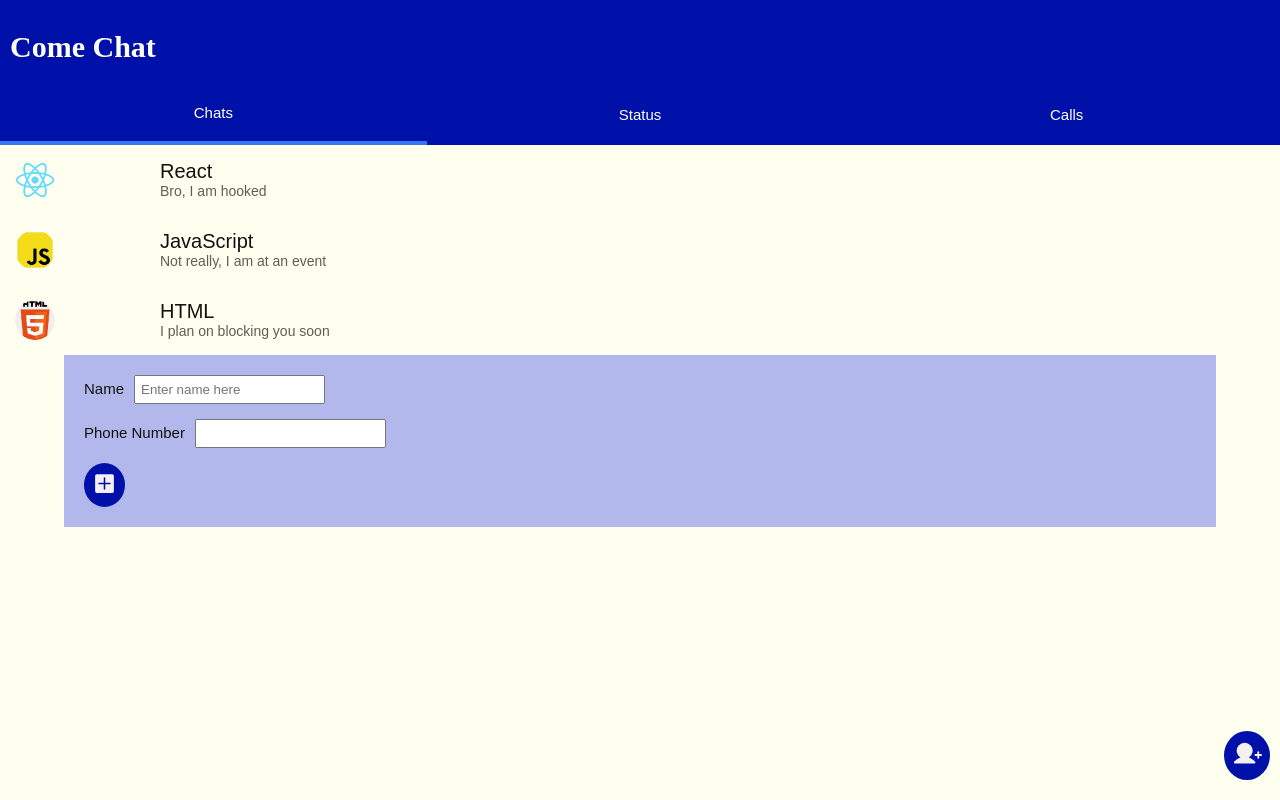
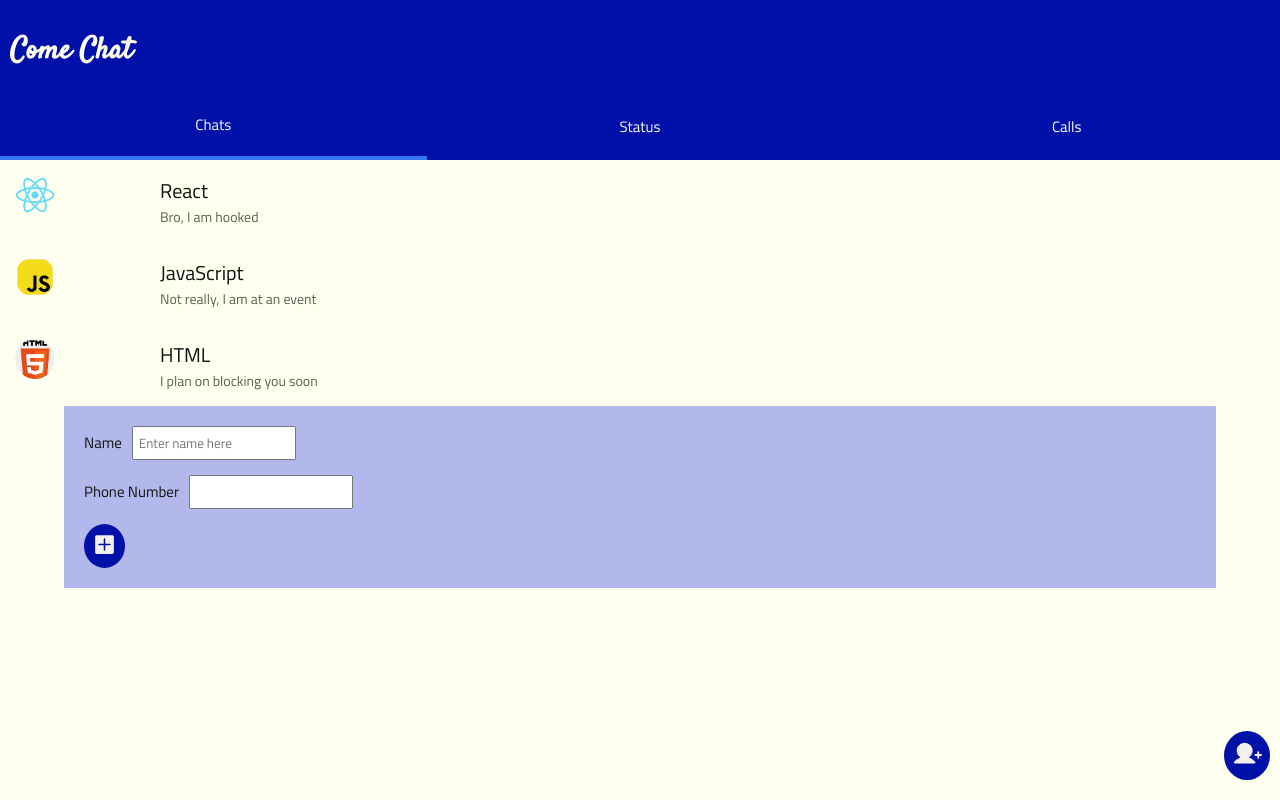
Before and after one commit to DestinyEnder16/come-chat, a React (Create React App) app: page / in a window 1280 px wide. Both pictures are taken after a click on the button 1247 px from the left and 755 px from the top of the page. Built offline with nearby package versions, Linux system fonts and the light colour scheme; the HTML template or start-up script is replaced by a standard one.

Commit message:
App now generates images for new contacts

```diff
--- a/src/App.js
+++ b/src/App.js
@@ -105,11 +105,15 @@
         <h2>Calm down, this is not WhatsApp or something...</h2>
       )}
 
-      <Form
-        displayForm={isDisplayForm}
-        onSetDisplayForm={handleDisplayForm}
-        onFormSubmit={onSetContactsInfo}
-      />
+      {selectedTab === 1 ? (
+        <Form
+          displayForm={isDisplayForm}
+          onSetDisplayForm={handleDisplayForm}
+          onFormSubmit={onSetContactsInfo}
+        />
+      ) : (
+        ''
+      )}
 
       <button id="contact-add--button" onClick={() => setIsDisplayForm(true)}>
         <UserPlus size={30} color="#f5f0f0" weight="fill" />{' '}
@@ -127,12 +131,13 @@
       className={displayForm ? 'contact-add--form active' : 'contact-add--form'}
       onSubmit={(e) => {
         e.preventDefault();
+        const uniqueID = crypto.randomUUID();
         const generatedContact = {
           name: text,
           replies: [],
           messages: [],
-          pfp: '',
-          id: crypto.randomUUID(),
+          pfp: `https://i.pravatar.cc/48?${uniqueID}`,
+          id: uniqueID,
         };
 
         onFormSubmit(generatedContact);
--- a/src/index.css
+++ b/src/index.css
@@ -1,3 +1,4 @@
+@import url('https://fonts.googleapis.com/css2?family=Satisfy&family=Titillium+Web:wght@200;300;400&display=swap');
 /* resets */
 * {
   margin: 0;
@@ -33,7 +34,7 @@
 body {
   /* background: linear-gradient(to top right, #010, #000); */
   background: ivory;
-  font-family: 'Nunito Sans Normal', sans-serif;
+  font-family: 'Titillium Web', 'Nunito Sans Normal', sans-serif;
   color: #111110;
   height: 100vh;
   overflow: hidden;
@@ -41,7 +42,7 @@
 
 .app {
   height: 100%;
-  overflow: auto;
+  overflow-y: auto;
 }
 
 nav {
@@ -55,7 +56,7 @@
 }
 
 nav h1 {
-  font-family: 'Yellowtail', cursive;
+  font-family: 'Satisfy', 'Yellowtail', cursive;
   /* text-align: center; */
   font-size: 3rem;
   margin-top: 3rem;
@@ -203,7 +204,7 @@
 
 .message-list {
   height: 80vh;
-  overflow: auto;
+  overflow-y: auto;
   padding: 0 0.8rem;
 }
 
```
